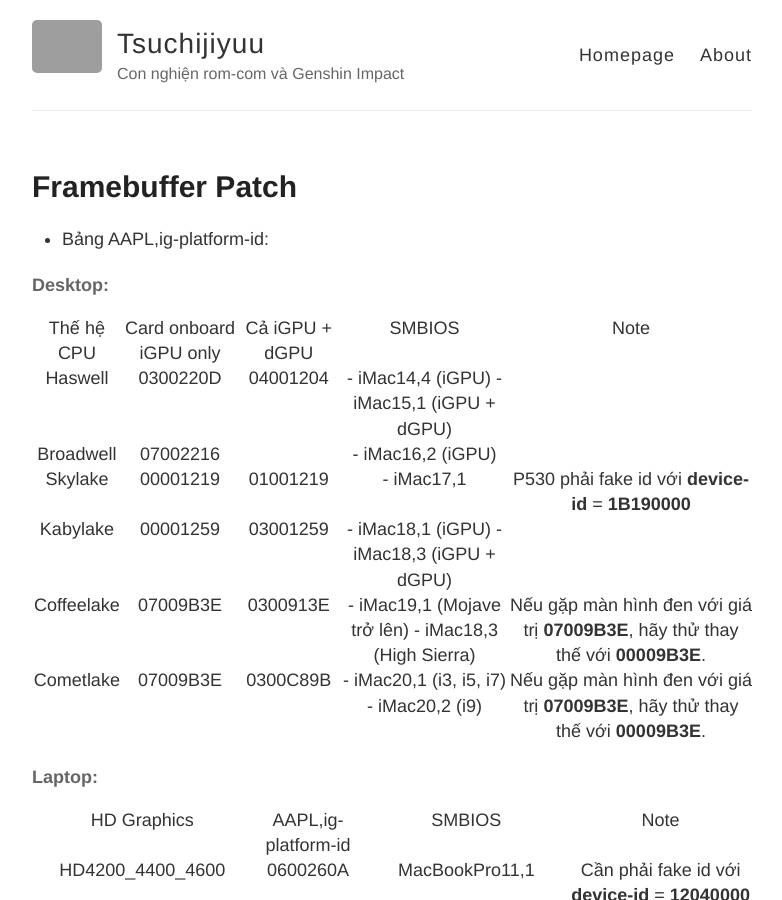
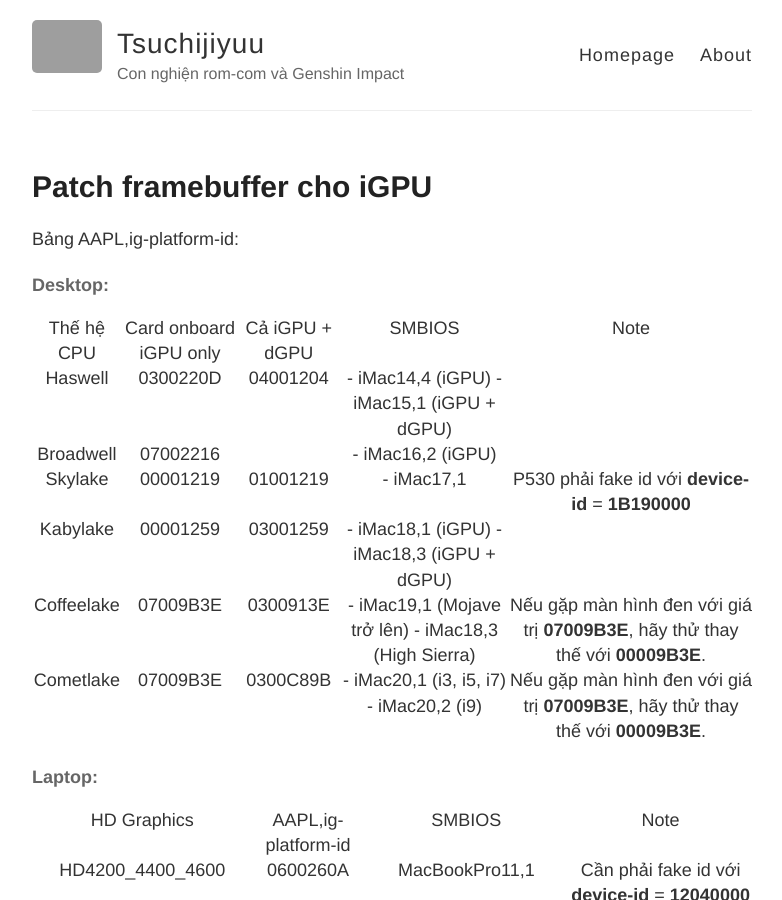
Before and after one commit to rex-lapis/rex-lapis.github.io, a Jekyll site: the page built from _posts/2021-4-1-framebuffer-patch.md, in a window 1280 px wide and 900 px high. Shown: the whole window, without its empty margins (248-1030 px from the left). Built offline with Jekyll 4.4.1, drawn with Linux system fonts in a browser that asks for light colours; our own code applies the rules of GitHub Pages for plain Markdown files; grey boxes are pictures that could not be loaded.

Commit message:
Update 2021-4-1-framebuffer-patch.md

```diff
--- a/_posts/2021-4-1-framebuffer-patch.md
+++ b/_posts/2021-4-1-framebuffer-patch.md
@@ -1,4 +1,9 @@
-- Bảng AAPL,ig-platform-id:
+---
+layout: post
+title: Patch framebuffer cho iGPU
+---
+
+Bảng AAPL,ig-platform-id:
 
 #### Desktop:
 
```
